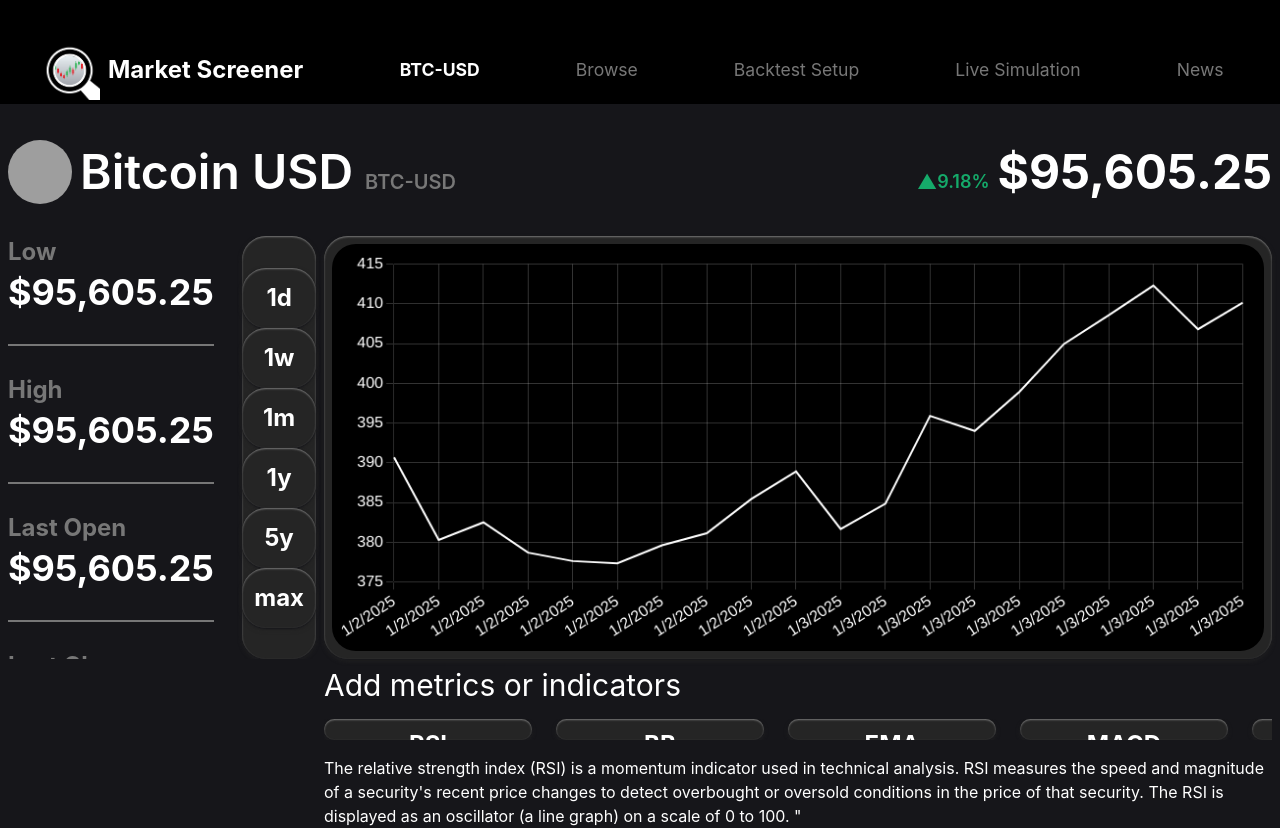
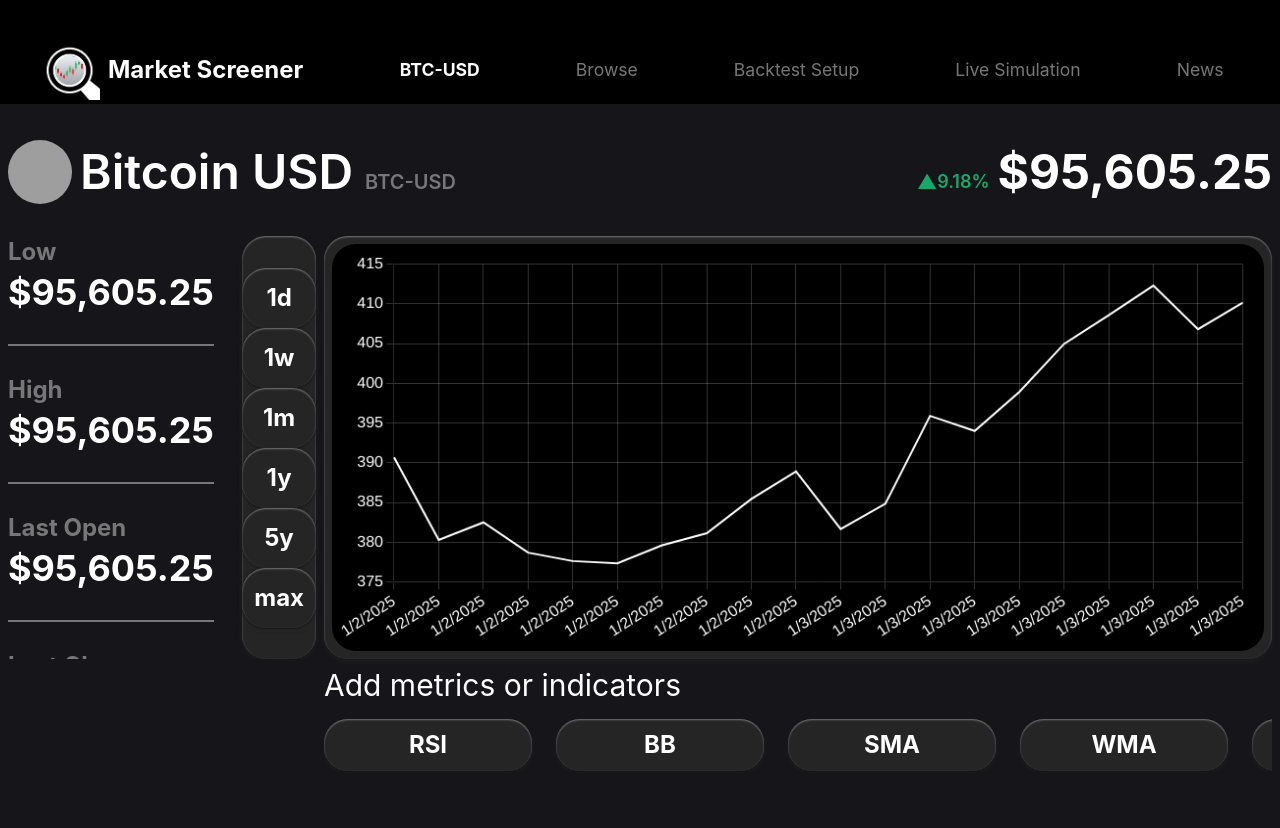
Before and after one commit to kurczakooo/market-watch-front, a Vue app: page / in a window 1280 px wide. Built offline with nearby package versions, Linux system fonts and the light colour scheme; grey boxes are pictures that could not be loaded.

Commit message:
home view metric choice and description update

```diff
--- a/src/components/MetricChoice.vue
+++ b/src/components/MetricChoice.vue
@@ -1,13 +1,22 @@
 <script setup lang="ts">
 import { ref } from 'vue';
+import config from '../config';
 
-const metrics = ['RSI', 'BB', 'EMA', 'MACD', 'MAD', 'MAE', 'VU', 'RSI'];
+type MetricKey = keyof typeof config.AppAvailableMetrics;
+const metrics = Object.keys(config.AppAvailableMetrics) as MetricKey[];
+const selectedMetric = ref<MetricKey | null>(null);
+const selectMetricEmit = defineEmits<{
+    (e: 'select', metric: MetricKey | ''): void;
+}>();
 
-const selectedMetric = ref<string | null>(null);
-
-const selectMetric = (metric: string) => {
-    console.log(metric);
-    selectedMetric.value = metric;
+const selectMetric = (metric: MetricKey) => {
+    if (selectedMetric.value === metric) {
+        selectedMetric.value = null;
+        selectMetricEmit('select', '');
+    } else {
+        selectedMetric.value = metric;
+        selectMetricEmit('select', metric);
+    }
 };
 </script>
 
@@ -23,4 +32,7 @@ const selectMetric = (metric: string) => {
             {{ metric }}
         </div>
     </div>
+    <div class="formatted-desc" v-if="selectedMetric">
+        {{ config.AppAvailableMetrics[selectedMetric] }}
+    </div>
 </template>
--- a/src/components/SimulationStrategySection.vue
+++ b/src/components/SimulationStrategySection.vue
@@ -1,5 +1,5 @@
 <script setup lang="ts">
-import { ref } from 'vue';
+import { ref, watch } from 'vue';
 import config from '../config';
 import {
     type SimRuleGroup,
@@ -28,18 +28,29 @@ function createCondition(action: SimAvailableRuleTypes) {
     });
     console.log(simulationStrat.value);
 }
+
+const areNewRulesAllowed = ref(true);
+watch(
+    () => simulationStrat.value.rules.length,
+    rulesCount => {
+        areNewRulesAllowed.value = rulesCount < 4;
+    }
+);
 </script>
 
 <template>
     <h1 class="component-name mt-8">Trading Strategy</h1>
-    <div class="flex flex-wrap gap-10 py-5">
+    <div
+        class="flex flex-wrap gap-10 py-5"
+        :class="{ 'pointer-events-none opacity-50': !areNewRulesAllowed }"
+    >
         <AddRuleDropdown @select="createCondition" />
     </div>
     <div class="flex-1 flex-col flex gap-5 py-5">
         <StrategyConditionComponent
             v-for="rule in simulationStrat?.rules"
             :rule-type="rule.action"
-            :indicators="config.simulationStrategyAvailableIndicators"
+            :indicators="Object.keys(config.AppAvailableMetrics)"
             :operators="config.simulationStrategyAvailableOperators"
             :logic-operators="
                 config.simulationStrategyAvailableRuleLogicOperators
--- a/src/config.ts
+++ b/src/config.ts
@@ -14,7 +14,30 @@ const config = {
     defaultLanguage: 'en',
     itemsPerPage: 10,
 
-    simulationStrategyAvailableIndicators: ['RSI', 'BB', 'MSA'] as const,
+    AppAvailableMetrics: {
+        RSI: 'Relative Strength Index (RSI) is a momentum oscillator that measures the speed and magnitude of recent price changes to identify overbought or oversold conditions. Values above 70 indicate overbought, below 30 oversold. RSI helps spot potential reversals, divergences, and trend strength. It is widely used to detect bullish/bearish divergences, confirm price action, and as a filter for entry/exit points in trend-following and counter-trend strategies.',
+
+        BB: 'Bollinger Bands (BB) consist of a moving average with upper and lower bands set by standard deviations. They measure market volatility and can signal overbought or oversold conditions, price squeezes, and potential breakouts. Traders use BB to confirm trend continuation or reversal. Narrow bands indicate low volatility and potential breakouts, while wide bands suggest high volatility and potential exhaustion. BB can also be combined with RSI or momentum indicators for more robust signals.',
+
+        SMA: 'Simple Moving Average (SMA) calculates the arithmetic mean of prices over a period, smoothing price data and highlighting the overall trend. SMA helps identify support and resistance levels, trend direction, and crossovers. Crossovers between short-term and long-term SMAs often generate buy/sell signals, and SMA can be used to filter trades in line with the prevailing trend to reduce false signals.',
+
+        WMA: 'Weighted Moving Average (WMA) assigns more weight to recent prices, making it more responsive than SMA. It helps detect short-term trends and reversals faster. WMA is often used in crossover strategies, smoothing data while keeping sensitivity to current price changes. Traders may combine WMA with other momentum indicators for precise entry or exit points, especially in fast-moving markets.',
+
+        KC: 'Keltner Channel (KC) is a volatility-based indicator that uses an exponential moving average and ATR-based bands. It highlights trend strength, breakouts, and potential price reversals. Prices touching or breaking KC bands may indicate strong momentum or retracement. KC can be used to confirm trends, set trailing stops, or identify overextended conditions when combined with other indicators like RSI or MACD.',
+
+        UI: 'Ulcer Index (UI) measures downside risk by focusing on price drawdowns rather than overall volatility. It quantifies the depth and duration of declines, helping traders and investors assess risk exposure and compare securities based on potential losses. UI is particularly useful for evaluating investment risk, position sizing, and for constructing low-volatility portfolios or backtesting trading strategies focused on drawdown control.',
+
+        FI: 'Force Index (FI) combines price movement and volume to gauge buying or selling pressure. Positive values indicate bullish strength, negative values bearish strength. FI helps confirm trends, anticipate reversals, and identify potential entry or exit points based on momentum shifts. FI can be smoothed with an EMA to reduce noise and is often used alongside trend indicators to validate signals or divergence setups.',
+
+        TRIX: 'TRIX is a momentum oscillator based on the rate of change of a triple-smoothed exponential moving average. It filters market noise while showing trend direction and strength. Crossovers of the zero line or signal line generate buy/sell signals, useful in trend-following strategies. TRIX is particularly effective in identifying long-term trends, filtering out minor price fluctuations, and spotting divergences between price and momentum.',
+
+        KST: 'Know Sure Thing (KST) Oscillator is a momentum indicator using multiple smoothed ROC values. It identifies major market cycles, long-term trend reversals, and momentum shifts. Traders use KST for timing entries/exits and confirming trend continuation across multiple timeframes. KST can also highlight bullish or bearish divergences, and when combined with moving averages, it improves trade signal reliability.',
+
+        SRSI: 'Stochastic RSI (SRSI) applies the Stochastic formula to RSI values, producing a sensitive oscillator for overbought/oversold conditions. Values above 0.8 indicate overbought, below 0.2 oversold. It reacts quickly to short-term changes, helping spot precise entry points. SRSI is particularly useful for scalping and short-term trading strategies, providing early signals of momentum shifts and potential reversals.',
+
+        ROC: 'Rate of Change (ROC) measures the percentage change in price over a specific period, highlighting momentum shifts. Positive values indicate upward momentum, negative downward. ROC is used to detect trend strength, potential reversals, and divergences when compared with price movement. ROC can be combined with moving averages, MACD, or RSI to confirm momentum changes and filter trades in line with prevailing trends.',
+    } as const,
+
     simulationStrategyAvailableRuleTypes: ['buy', 'sell'] as const,
     simulationStrategyAvailableOperators: ['<', '>', '<=', '>=', '=='] as const,
     simulationStrategyAvailableRuleLogicOperators: ['and', 'or'] as const,
--- a/src/screens/HomeView.vue
+++ b/src/screens/HomeView.vue
@@ -5,27 +5,13 @@ import HomeScreenChart from '../components/HomeScreenChart.vue';
 import PeriodSelection from '../components/PeriodSelection.vue';
 import SimulationWalletInfo from '../components/SimulationWalletInfo.vue';
 import { useCurrentAssetStore } from '../stores/currentAsset';
+import type { SimAvailableIndicators } from '../types/simulationPrep';
 
 const currentAssetStore = useCurrentAssetStore();
-const description =
-    'The relative strength index (RSI) is a momentum indicator \
-                    used in technical analysis. RSI measures the speed and \
-                    magnitude of a security\'s recent price changes to detect \
-                    overbought or oversold conditions in the price of that \
-                    security. The RSI is displayed as an oscillator (a line \
-                    graph) on a scale of 0 to 100. "';
-// \n\n\
-// Traditionally, an RSI reading \
-// of 70 or above indicates an overbought condition. A reading \
-// of 30 or below indicates an oversold condition. In addition \
-// to identifying overbought and oversold securities, the RSI \
-// can also indicate securities that may be primed for a trend \
-// reversal or a corrective pullback in price. \
-// \n\n\
-// The indicator was developed by J. Welles Wilder Jr. and introduced in his \
-// seminal 1978 book. The RSI is one of the most popular technical \
-// indicators, and it's generally available on most trading \
-// platforms offered by online stock brokers.";
+
+function addMetricToChart(metric: SimAvailableIndicators | '') {
+    console.log(metric);
+}
 </script>
 
 <template>
@@ -72,10 +58,7 @@ const description =
             <!-- Metrics choice and desc -->
             <div class="flex flex-col gap-4 mt-2">
                 <div class="text-3xl">Add metrics or indicators</div>
-                <MetricChoice />
-                <div class="formatted-desc">
-                    {{ description }}
-                </div>
+                <MetricChoice @select="addMetricToChart" />
             </div>
         </div>
     </div>
--- a/src/types/simulationPrep.ts
+++ b/src/types/simulationPrep.ts
@@ -32,7 +32,7 @@ export interface SimStartParamsDict {
 // SIMULATION STATEGY TYPES
 
 export type SimAvailableIndicators =
-    (typeof config.simulationStrategyAvailableIndicators)[number];
+    (keyof typeof config.AppAvailableMetrics)[number];
 
 export type SimAvailableRuleTypes =
     (typeof config.simulationStrategyAvailableRuleTypes)[number];
```
